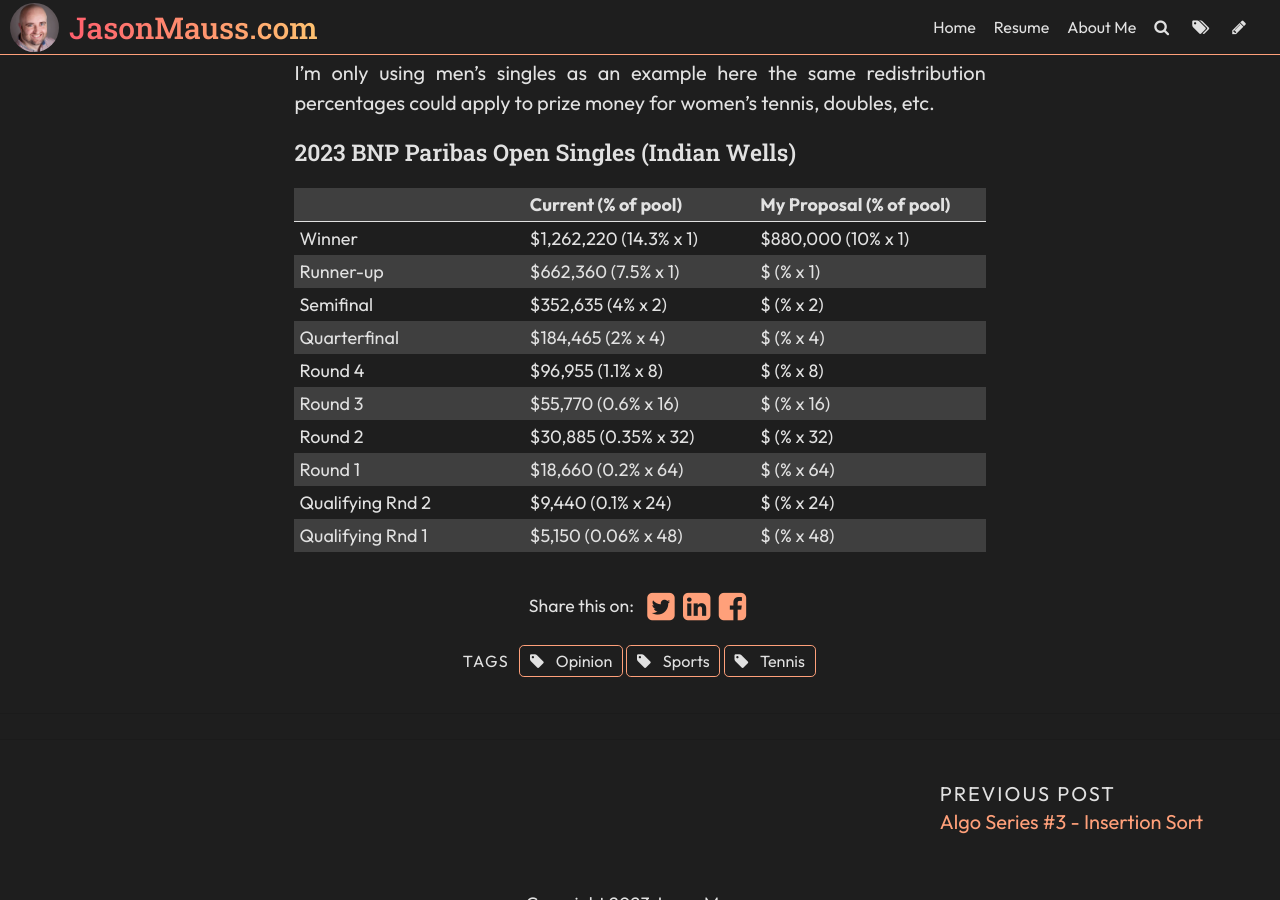
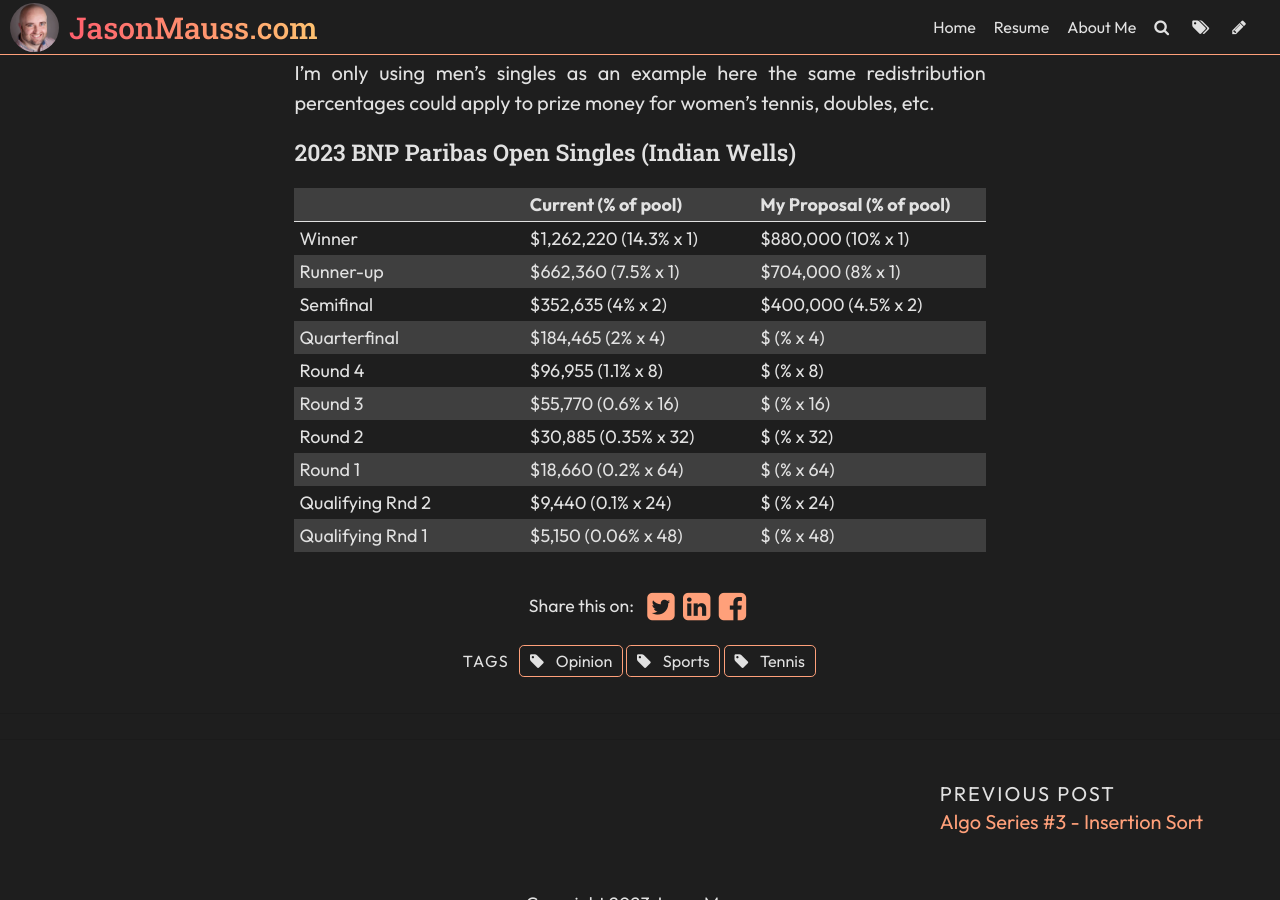
Before and after one commit to jasonmauss/jasonmaussblog, a Jekyll site: the page built from _posts/2023-12-02-professional-tennis-needs-major-restructuring.md, in a window 1280 px wide and 900 px high, scrolled down 1273 px. Built offline with Jekyll 4.4.1, drawn with Linux system fonts in a browser that asks for light colours; some web fonts are replaced; comment, search, counter and statistics services are not loaded.

Commit message:
Update Post “2023-12-02-professional-tennis-needs-major-restructuring”

```diff
--- a/_posts/2023-12-02-professional-tennis-needs-major-restructuring.md
+++ b/_posts/2023-12-02-professional-tennis-needs-major-restructuring.md
@@ -35,12 +35,12 @@ Every major professional sport, whether it's comprised of teams or individuals,
     <tr>
       <td>Runner-up</td>
       <td>$662,360 (7.5% x 1) </td>
-      <td>$ (% x 1)</td>
+      <td>$704,000 (8% x 1)</td>
     </tr>
     <tr>
       <td>Semifinal</td>
       <td>$352,635 (4% x 2)</td>
-      <td>$ (% x 2)</td>
+      <td>$400,000 (4.5% x 2)</td>
     </tr>
     <tr>
       <td>Quarterfinal</td>
```
